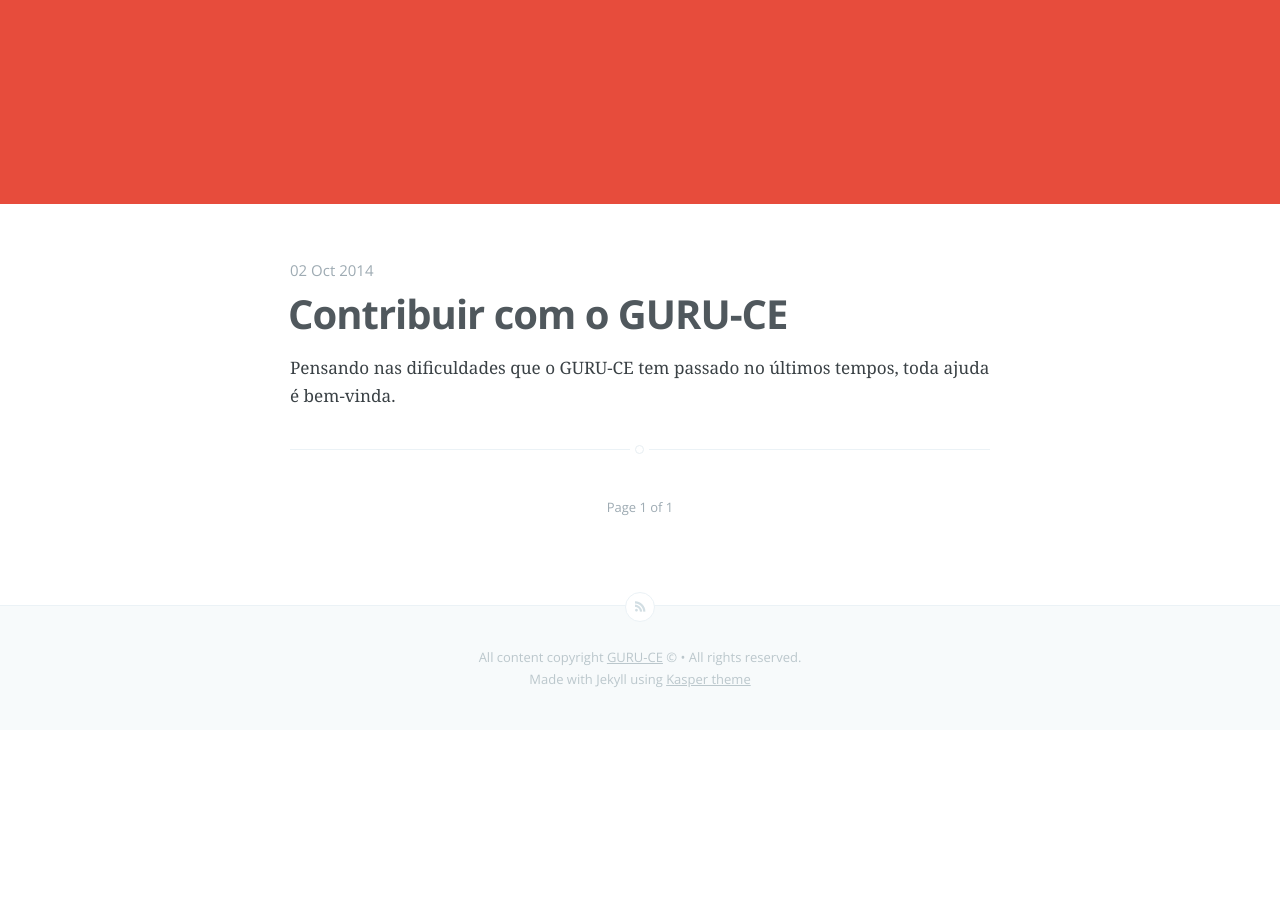
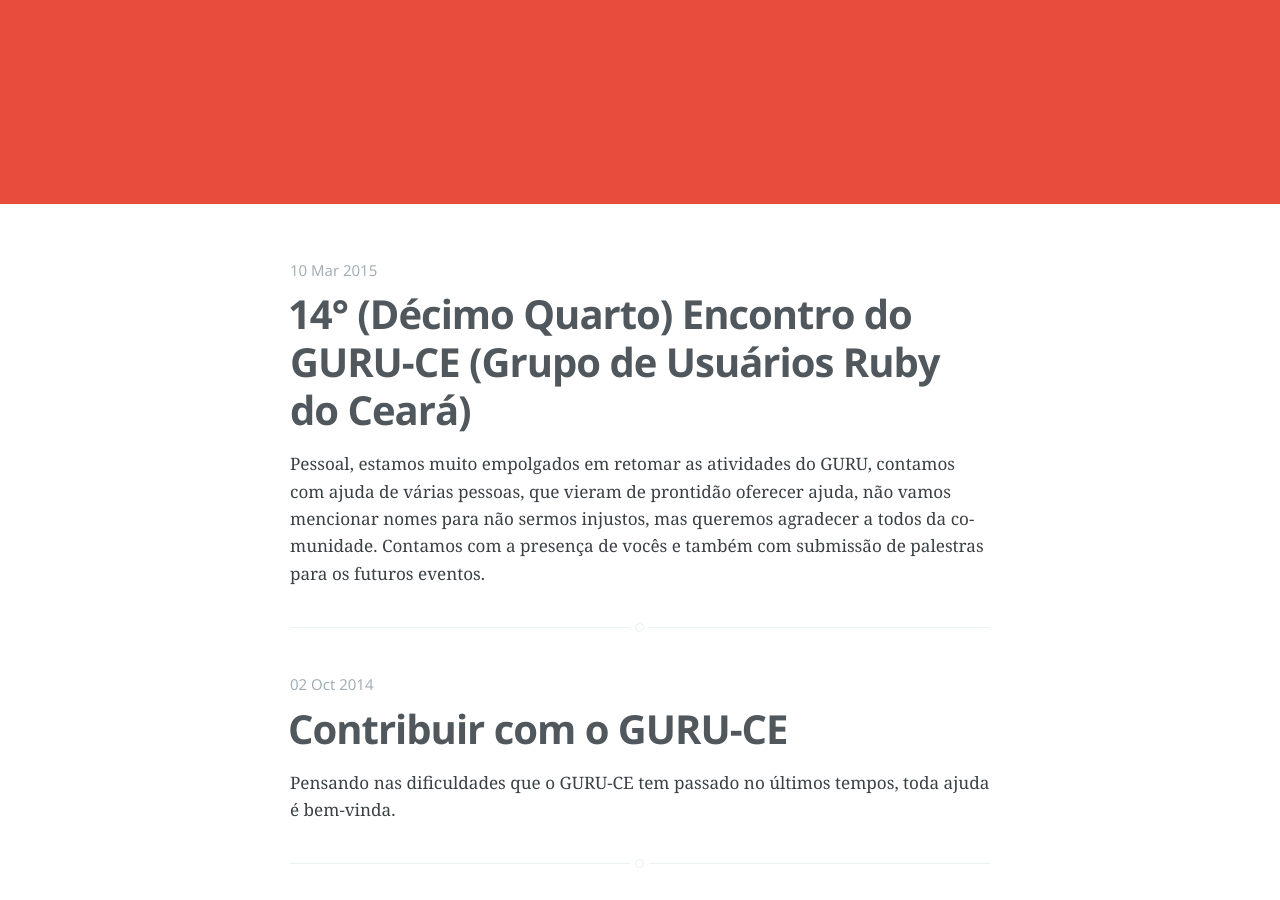
Before and after one commit to guru-ce/guru-ce.github.io, a Jekyll site: the page built from index.html, in a window 1280 px wide and 900 px high, scrolled down 336 px. Built offline with Jekyll 4.4.1, drawn with Linux system fonts in a browser that asks for light colours; the list of posts is cut into pages by our own code; before the commit the page ends 1066 px from its top, so only the background shows below that; some of the changed lines change nothing that is shown.

Commit message:
(closes) 14° (Décimo Quarto) Encontro do GURU-CE (Grupo de Usuários Ruby do Ceará)

```diff
--- a/_config.yml
+++ b/_config.yml
@@ -11,6 +11,7 @@
 # Details for the RSS feed generator
 url:            'blog url'
 author:         'GURU - CE'
+permalink: /blog/:year/:month/:day/:title
 
 baseurl: "" # the subpath of your site, e.g. /blog/
 #url: "http://yourdomain.com" # the base hostname & protocol for your site
--- /dev/null
+++ b/_posts/2015-03-10-decimo-quarto-encontro-guruce.md
@@ -0,0 +1,62 @@
+---
+layout: post
+title:  "14° (Décimo Quarto) Encontro do GURU-CE (Grupo de Usuários Ruby do Ceará)"
+date:   2015-03-10 10:38:00
+categories: evento encontro guruce
+---
+
+Pessoal, estamos muito empolgados em retomar as atividades do GURU, contamos com ajuda de várias pessoas, que vieram de prontidão oferecer ajuda, não vamos mencionar nomes para não sermos injustos, mas queremos agradecer a todos da comunidade. Contamos com a presença de vocês e também com submissão de palestras para os futuros eventos.
+
+### Palestrantes
+
+- ##### Daniel Romero
+    __Título:__ Conhecendo o Docker
+
+    __Descrição:__ Docker é um projeto de código aberto que está mudando a forma de pensar e projetar infraestruturas e ambientes de execução para aplicações. Nesta talk vou explicá-lo e veremos um pouco de prática.
+
+    __Sobre:__ Tenho mais de 10 anos de experiência com servidores Linux e tenho vindo a trabalhar com desenvolvimento de software desde 2006, atualmente com Ruby e Ruby on Rails. Algumas das minhas realizações recentes incluem escrever meu primeiro [livro](http://www.casadocodigo.com.br/products/livro-linux) e ser convidado para fazer uma [apresentação](http://infoslack.com/rubyconf/) sobre Metasploit na RubyConf Brasil. Como um hacker, eu sou um consultor de segurança e também realizar workshops sobre DevOps.
+
+    __Contatos:__ [Twitter](https://twitter.com/infoslack) - [Github](https://github.com/infoslack) - [Linkedin](https://www.linkedin.com/in/infoslack)
+
+- ##### Vitor Alencar
+    __Título:__ O futuro do javascript hoje!
+
+    __Descrição:__ Um breve olhar sobre as novidades que vêm com o Javascript ES6, os recursos variam muito de completamente novos objetos e padrões de sintaxe mudanças a novos métodos em objetos existentes. Sera que vamos esperar muito para poder usar em produção, ou podemos começar a tirar partido destas novas normas agora?
+
+    __Sobre:__ Bacharelado em Sistemas de informação (Universidade Estácio de Sá). Desenvolvedor Web/mobile. Desenvolvedor Desenvolvedor FrontEnd/ Mobile com foco em tecnologias novas e escaláveis.
+
+    __Contatos:__ [Twitter](https://twitter.com/VitorMalencar) - [Github](https://github.com/vitormalencar) - [Linkedin](https://www.linkedin.com/in/vitormalencar) - [Facebook](https://www.facebook.com/vitormalencar) - [Blog](http://vitormalencar.github.io/)
+
+
+### Inscritos
+
+Temos no total __19__ _inscritos_.
+
+Ainda não fez a sua inscrição? basta [clicar aqui](https://docs.google.com/forms/d/1v-zE0JXZB1jsHDY7jnfYS8j_FrBWSrIYOsDvUbi8oC8/viewform?usp=send_form)!
+
+### Local
+
+![Elephant Coworking]({{ site.baseurl }}/assets/images/maps_elephantcoworking.png "Elephant Coworking")
+
+__Local:__ __Elephant Coworking__
+
+__Data:__ _14 de Março de 2015_
+
+__Horário:__ _14:00 horas_
+
+__Endereço:__ Rua Barbosa de Freitas, 1741, Aldeota, Fortaleza, Brazil
+
+__Telefone:__ (85) 3067-1000
+
+__Website:__ [elephantcoworking](http://www.elephantcoworking.com.br/)
+
+* __[COMO CHEGAR?](https://www.google.com.br/maps/dir/%27%27/elephant+coworking/data=!4m5!4m4!1m0!1m2!1m1!1s0x7c7488ee5e01b99:0x20748b85335a124e?sa=X&ei=IAP_VLDkDbXPsQScz4HgBg&sqi=2&ved=0CIQBEPUXMA4)__
+
+### Patrocinadores
+
+- ##### [MilTecnologia](https://www.facebook.com/MilTecnologia)
+
+
+##### Sugestões
+
+Caso queira __sugerir__ um __local__ para os __próximos eventos__ e/ou __patrocinar__, favor enviar __[email](mailto:%66%69%6C%69%70%65%62%61%72%63%6F%73%40%67%6D%61%69%6C%2E%63%6F%6D%2C%68%65%72%6D%69%6E%69%6F%63%65%73%61%72%40%67%6D%61%69%6C%2E%63%6F%6D)__
```
Also changed, not shown: assets/images/maps_elephantcoworking.png (added).
